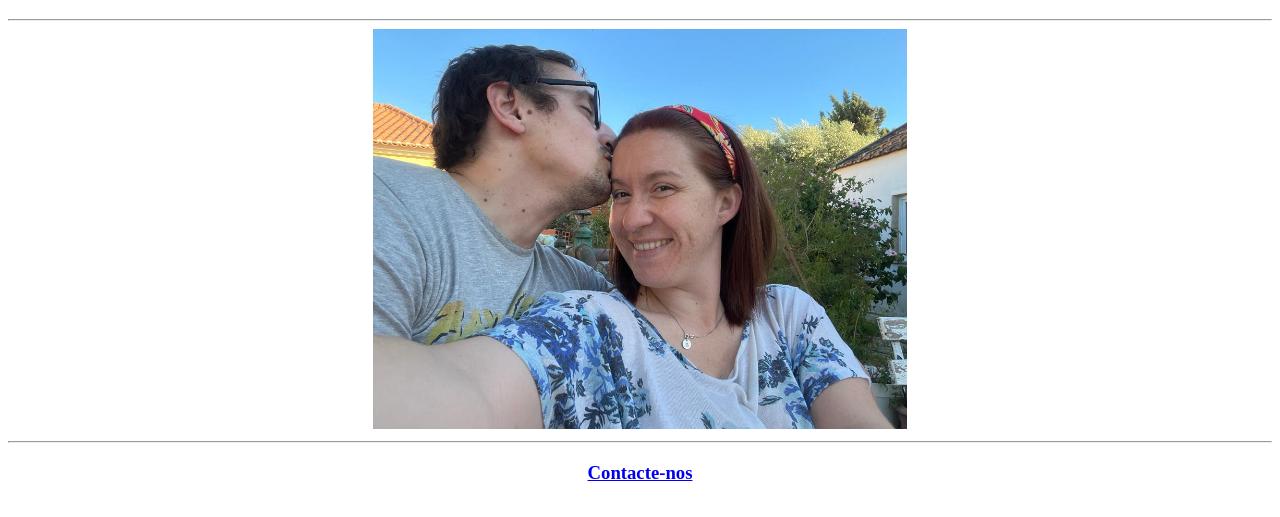
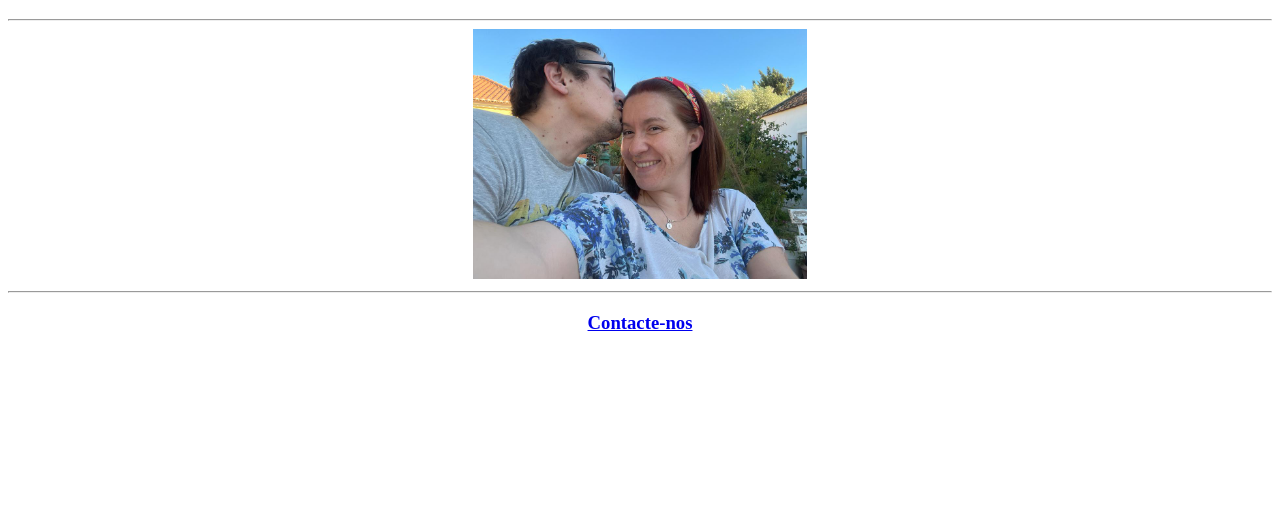
Before and after one commit to Spiffenz/html-portfolio, a plain HTML site: page index.html in a window 1280 px wide. Shown: the part 119-636 px from the top of the page. Drawn offline with Linux system fonts and the light colour scheme.

Commit message:
Update index.html

```diff
--- a/index.html
+++ b/index.html
@@ -8,7 +8,7 @@
 <H1><center>Estás convidado!</center></H1>
 <body>  <center><h1><a href="./public/ConviteCasamento.html">Convite de Casamento</a></h1></center>
     <hr>
-        <center><img src="a23cc136-ce69-436c-b576-66a08d461f8c.jpeg" height="400"></center>
+        <center><img src="a23cc136-ce69-436c-b576-66a08d461f8c.jpeg" height="250"></center>
         <hr />
   <center><h3><a href="./public/contact.html">Contacte-nos</a></h3></center>
 </body>
```
